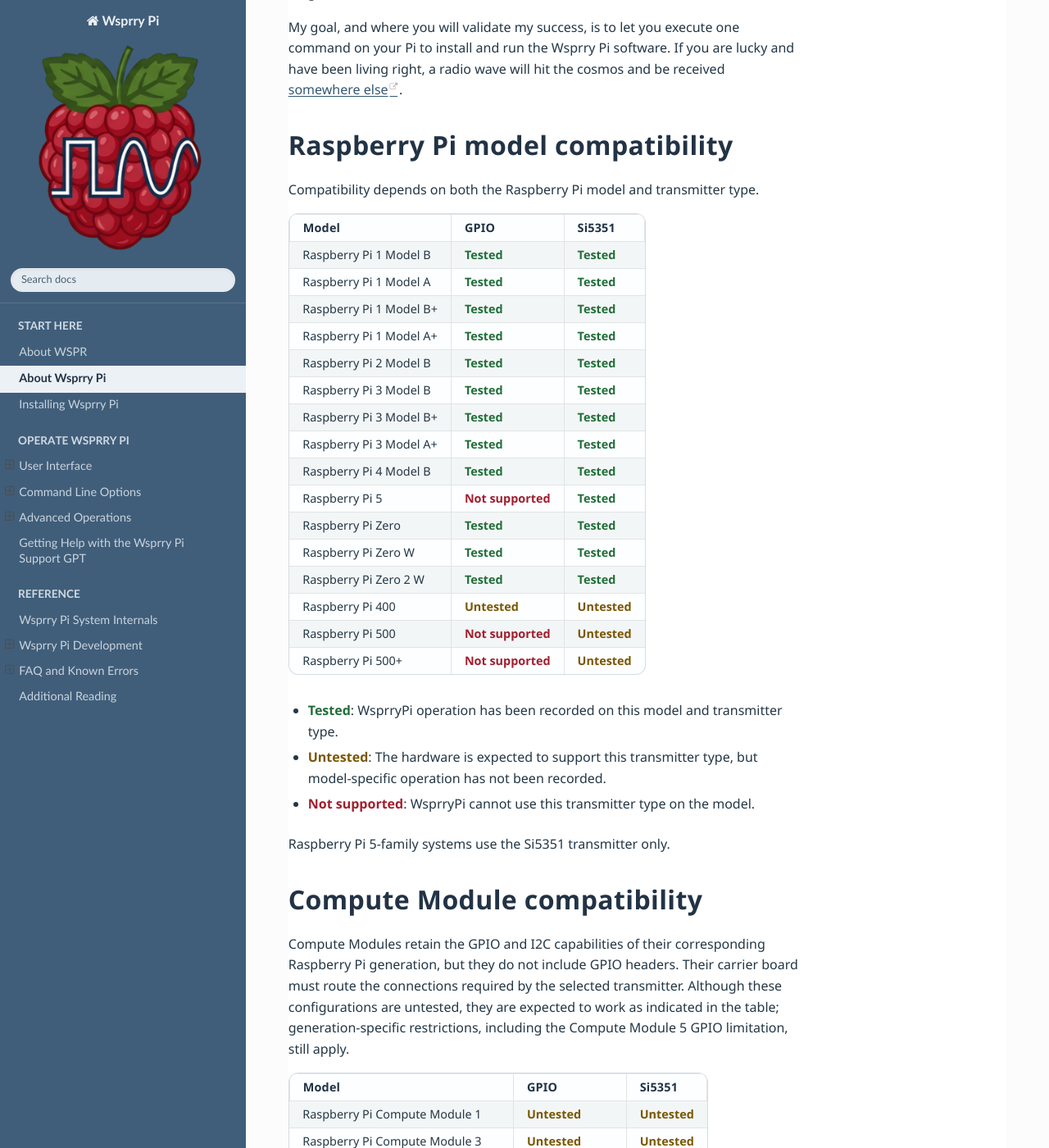
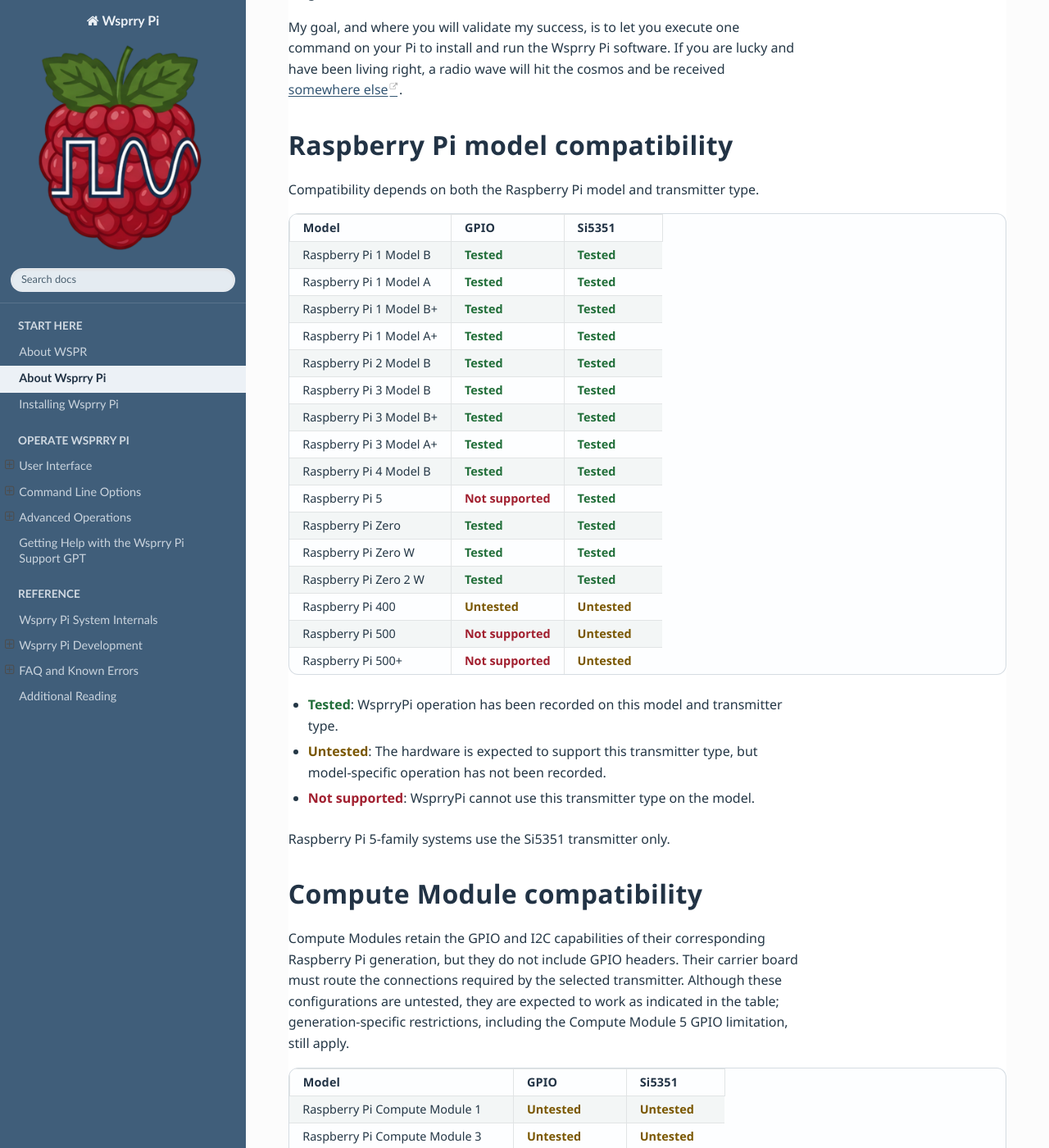
Before and after one commit to WsprryPi/Wsprry_Pi_Docs, a Sphinx documentation site: the page built from docs/About_Wsprry_Pi/index.md, in a window 1280 px wide and 1400 px high, scrolled down 1091 px. Shown: the whole window at 82% size. Built offline with Sphinx 7.4.7 and the Read the Docs theme 3.1.0, drawn with Linux system fonts in a browser that asks for light colours; some of the changed text lies outside the part shown.

Commit message:
Fix About page table wrapping

```diff
--- a/docs/About_Wsprry_Pi/index.md
+++ b/docs/About_Wsprry_Pi/index.md
@@ -84,10 +84,12 @@
 
 Wsprry Pi supports two GPIO clock profiles. The processor identifies which profile a Raspberry Pi uses, but the relevant transmitter difference is the PLLD frequency and the resulting divider range.
 
-| GPIO clock profile | Processor or package | Raspberry Pi models | <span class="no-break">PLLD</span> |
+In the table, **SoC** means system on chip and **CM** means Compute Module.
+
+| GPIO profile | SoC or package | Pi models | <span class="no-break">PLLD</span> |
 | --- | --- | --- | --- |
-| Legacy | [`BCM2835`, `BCM2836`, `BCM2837`, and `BCM2837B0`](https://www.raspberrypi.com/documentation/computers/processors.html#bcm2835); [`RP3A0`](https://www.raspberrypi.com/documentation/computers/processors.html#rp3a0) contains a `BCM2710A1` die from the `BCM2837` family | Raspberry Pi 1 A, A+, B, and B+; Raspberry Pi 2 B; Raspberry Pi 3 A+, B, and B+; Raspberry Pi Zero, Zero W, and Zero 2 W; Compute Module 1, 3, and 3+ | 500 MHz |
-| BCM2711 | [`BCM2711`](https://www.raspberrypi.com/documentation/computers/processors.html#bcm2711) | Raspberry Pi 4 B; Raspberry Pi 400; Compute Module 4 and 4S | 750 MHz |
+| Legacy | [`BCM2835`, `BCM2836`, `BCM2837`, and `BCM2837B0`](https://www.raspberrypi.com/documentation/computers/processors.html#bcm2835); [`RP3A0`](https://www.raspberrypi.com/documentation/computers/processors.html#rp3a0) contains a `BCM2710A1` die from the `BCM2837` family | Pi 1 A/A+/B/B+; Pi 2 B; Pi 3 A+/B/B+; Pi Zero/Zero W/Zero 2 W; CM1/CM3/CM3+ | 500 MHz |
+| BCM2711 | [`BCM2711`](https://www.raspberrypi.com/documentation/computers/processors.html#bcm2711) | Pi 4 B; Pi 400; CM4/CM4S | 750 MHz |
 
 Some Raspberry Pi 2 and Raspberry Pi 3 model revisions use different processors within the legacy profile. They retain the same 500 MHz PLLD category for Wsprry Pi GPIO transmission.
 
--- a/docs/_static/css/custom.css
+++ b/docs/_static/css/custom.css
@@ -225,7 +225,7 @@
 .rst-content #raspberry-pi-model-compatibility table.docutils,
 .rst-content #compute-module-compatibility table.docutils,
 .rst-content #raspberry-pi-pico-incompatibility table.docutils {
-    display: inline-block;
+    display: block;
 }
 
 .rst-content #transmitter-qualification .qualification-status {
@@ -251,6 +251,7 @@
 .rst-content #compute-module-compatibility .compatibility-status,
 .rst-content #raspberry-pi-pico-incompatibility .compatibility-status {
     font-weight: var(--wsprrypi-docs-weight-semibold);
+    white-space: nowrap;
 }
 
 .rst-content #raspberry-pi-model-compatibility .compatibility-status--tested,
@@ -298,6 +299,69 @@
 
 .rst-content table.docutils td {
     min-width: 0;
+}
+
+.rst-content #raspberry-pi-model-compatibility table.docutils th,
+.rst-content #raspberry-pi-model-compatibility table.docutils td,
+.rst-content #compute-module-compatibility table.docutils th,
+.rst-content #compute-module-compatibility table.docutils td,
+.rst-content #raspberry-pi-pico-incompatibility table.docutils th,
+.rst-content #raspberry-pi-pico-incompatibility table.docutils td,
+.rst-content #gpio-clock-profiles table.docutils th,
+.rst-content #gpio-clock-profiles table.docutils td,
+.rst-content #band-qualification table.docutils th,
+.rst-content #band-qualification table.docutils td {
+    overflow-wrap: normal;
+    word-break: normal;
+}
+
+.rst-content #raspberry-pi-model-compatibility table.docutils th:first-child,
+.rst-content #raspberry-pi-model-compatibility table.docutils td:first-child,
+.rst-content #compute-module-compatibility table.docutils th:first-child,
+.rst-content #compute-module-compatibility table.docutils td:first-child,
+.rst-content #raspberry-pi-pico-incompatibility table.docutils th:first-child,
+.rst-content #raspberry-pi-pico-incompatibility table.docutils td:first-child {
+    min-width: 10rem;
+}
+
+.rst-content #raspberry-pi-model-compatibility table.docutils th:not(:first-child),
+.rst-content #raspberry-pi-model-compatibility table.docutils td:not(:first-child),
+.rst-content #compute-module-compatibility table.docutils th:not(:first-child),
+.rst-content #compute-module-compatibility table.docutils td:not(:first-child),
+.rst-content #raspberry-pi-pico-incompatibility table.docutils th:not(:first-child),
+.rst-content #raspberry-pi-pico-incompatibility table.docutils td:not(:first-child) {
+    min-width: 7.5rem;
+}
+
+.rst-content #gpio-clock-profiles table.docutils th:first-child,
+.rst-content #gpio-clock-profiles table.docutils td:first-child {
+    min-width: 7rem;
+}
+
+.rst-content #gpio-clock-profiles table.docutils th:nth-child(2),
+.rst-content #gpio-clock-profiles table.docutils td:nth-child(2) {
+    min-width: 13rem;
+}
+
+.rst-content #gpio-clock-profiles table.docutils th:nth-child(3),
+.rst-content #gpio-clock-profiles table.docutils td:nth-child(3) {
+    min-width: 14rem;
+}
+
+.rst-content #gpio-clock-profiles table.docutils th:nth-child(4),
+.rst-content #gpio-clock-profiles table.docutils td:nth-child(4) {
+    min-width: 6rem;
+}
+
+.rst-content #band-qualification table.docutils th:first-child,
+.rst-content #band-qualification table.docutils td:first-child {
+    min-width: 5rem;
+    white-space: nowrap;
+}
+
+.rst-content #band-qualification table.docutils th:not(:first-child),
+.rst-content #band-qualification table.docutils td:not(:first-child) {
+    min-width: 9rem;
 }
 
 .rst-content .admonition,
```
